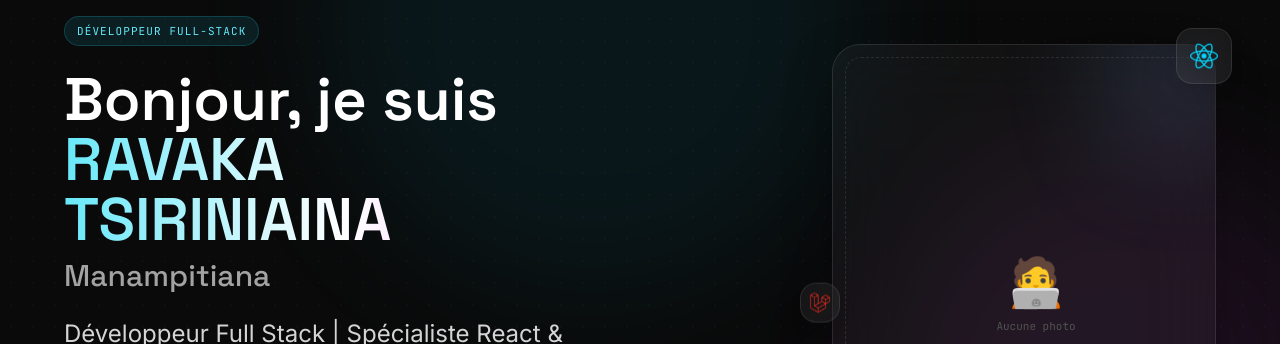
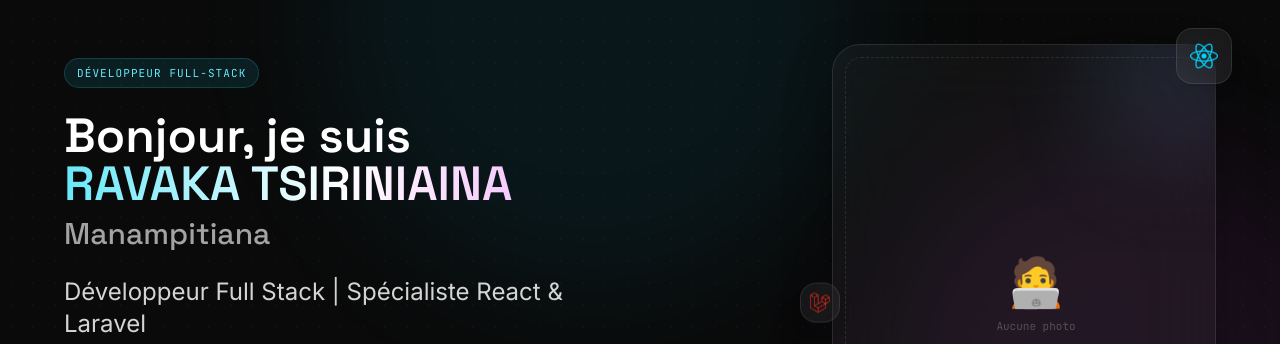
Before and after one commit to Manampitiana/PortfolioDevMan, a React (Vite) app in the folder frontend/: page / in a window 1280 px wide. Shown: the part 124-468 px from the top of the page. Built offline with nearby package versions, Linux system fonts and the light colour scheme; no server answers; what @react-pdf/renderer would draw is missing.

Commit message:
last commit

```diff
--- a/frontend/src/pages/Home.jsx
+++ b/frontend/src/pages/Home.jsx
@@ -143,7 +143,7 @@ export default function Home() {
                 <span className="inline-flex items-center gap-2 text-[11px] font-mono tracking-widest text-cyan-300 bg-cyan-400/10 border border-cyan-400/20 rounded-full px-3 py-1.5 mb-6">
                   DÉVELOPPEUR FULL-STACK
                 </span>
-                <h1 className="font-display text-3xl sm:text-4xl lg:text-5xl xl:text-6xl font-semibold text-white mb-6 leading-tight">
+                <h1 className="font-display text-3xl sm:text-4xl lg:text-5xl font-semibold text-white mb-6 leading-tight">
                   Bonjour, je suis
                   <span className="block bg-gradient-to-r from-cyan-300 via-white to-fuchsia-300 bg-clip-text text-transparent">
                     RAVAKA TSIRINIAINA
```
